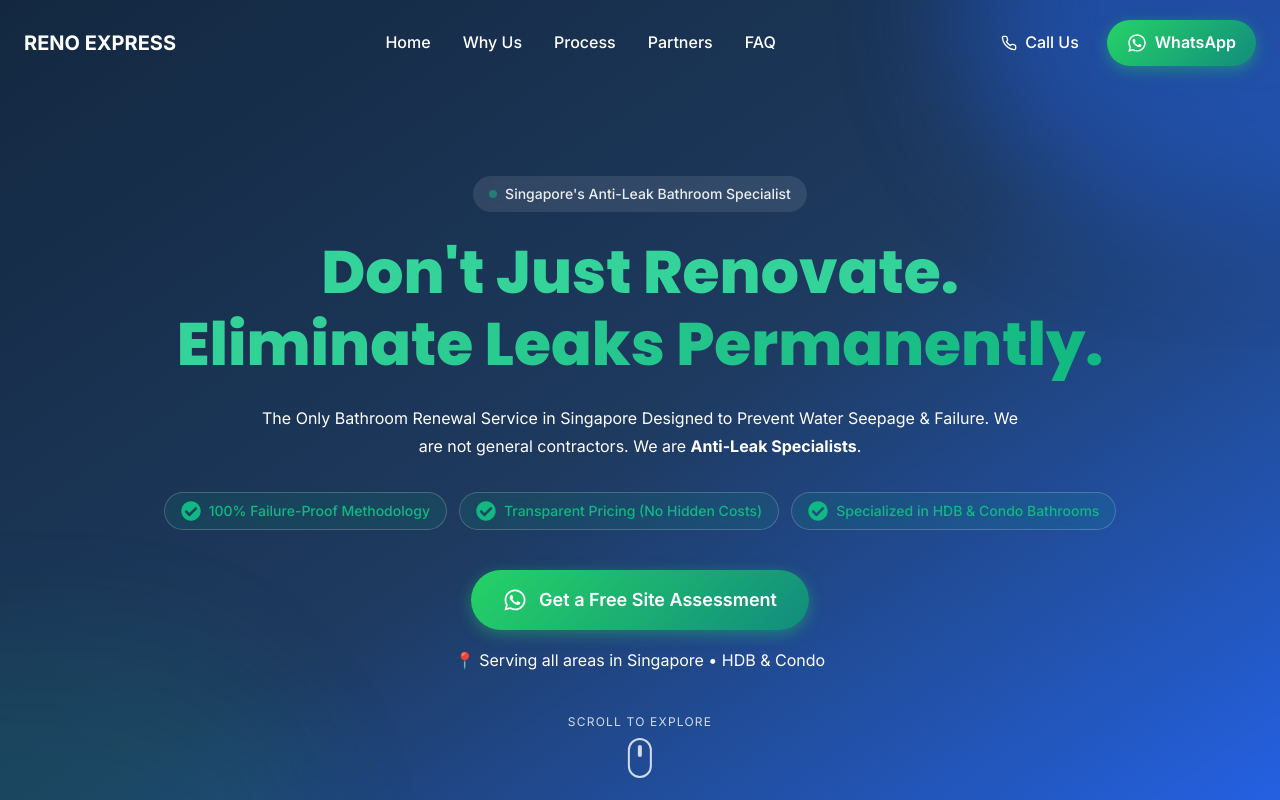
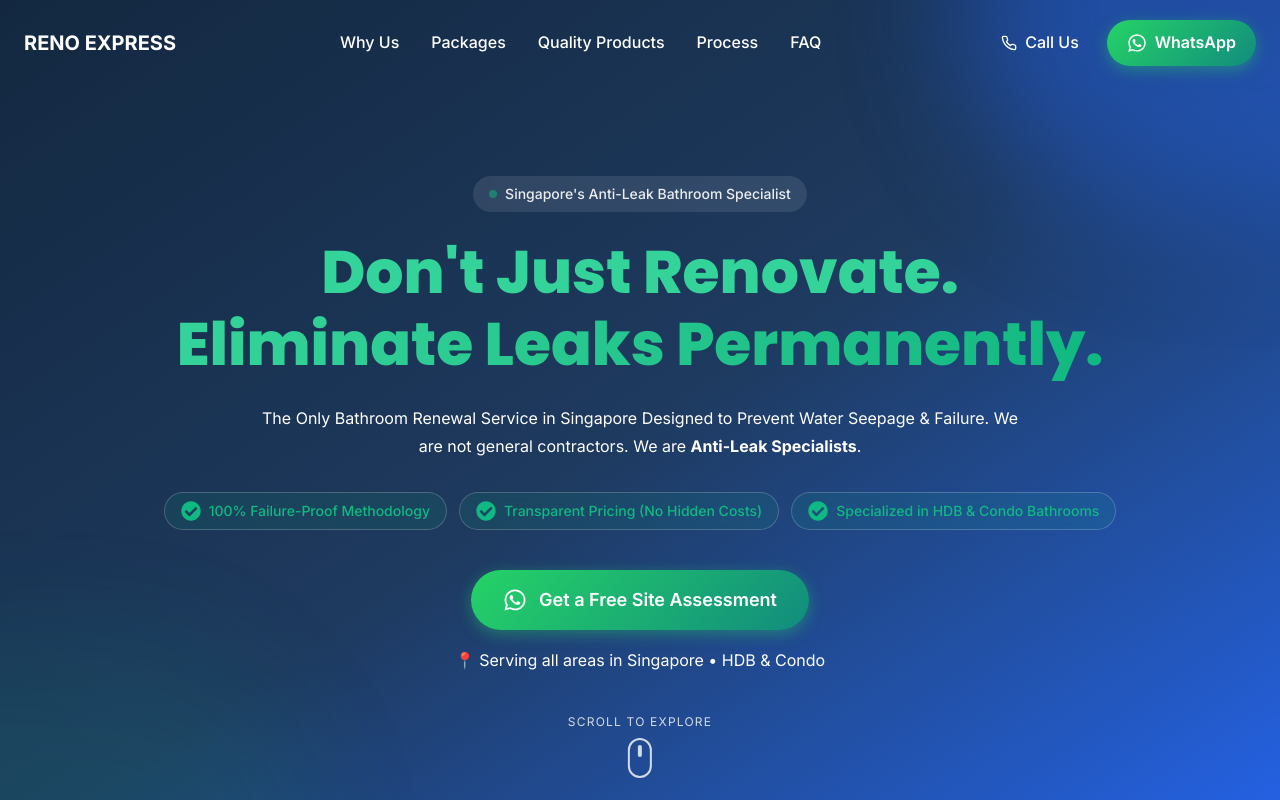
Before and after one commit to rendiero25/AntileakSingaporeWebsite, a React (Vite) app: page / in a window 1280 px wide. Shown: the top 800 px of the page. Built offline with nearby package versions, Linux system fonts and the light colour scheme.

Commit message:
change header links

```diff
--- a/src/components/Footer.tsx
+++ b/src/components/Footer.tsx
@@ -14,10 +14,10 @@ const Footer = () => {
   const whatsappLink = `https://wa.me/${whatsappNumber.replace(/[^0-9]/g, "")}`;
 
   const navLinks = [
-    { name: "Home", href: "#hero" },
     { name: "Why Us", href: "#problem" },
-    { name: "Our Process", href: "#process" },
-    { name: "Partners", href: "#partners" },
+    { name: "Packages", href: "#prices" },
+    { name: "Quality Products", href: "#quality-products" },
+    { name: "Process", href: "#process" },
     { name: "FAQ", href: "#faq" },
   ];
 
@@ -141,19 +141,11 @@ const Footer = () => {
                   className="flex items-center gap-3 text-white/60 hover:text-[#10b981] transition-colors"
                 >
                   <FaWhatsapp className="w-5 h-5 text-[#10b981]" />
-                  +65 8888 8888
+                  +65 9121 8788
                 </a>
               </li>
-              <li>
-                <a
-                  href="tel:+6588888888"
-                  className="flex items-center gap-3 text-white/60 hover:text-white transition-colors"
-                >
-                  <FaPhone className="w-5 h-5" />
-                  +65 8888 8888
-                </a>
-              </li>
-              <li>
+
+              {/* <li>
                 <a
                   href="mailto:hello@antileaksg.com"
                   className="flex items-center gap-3 text-white/60 hover:text-white transition-colors"
@@ -161,15 +153,15 @@ const Footer = () => {
                   <FaEnvelope className="w-5 h-5" />
                   hello@antileaksg.com
                 </a>
-              </li>
-              <li className="flex items-start gap-3 text-white/60">
+              </li> */}
+              {/* <li className="flex items-start gap-3 text-white/60">
                 <FaMapMarkerAlt className="w-5 h-5 mt-0.5 flex-shrink-0" />
                 <span>
                   Serving all areas in Singapore
                   <br />
                   HDB & Condo Specialists
                 </span>
-              </li>
+              </li> */}
             </ul>
           </div>
         </div>
--- a/src/components/Header.tsx
+++ b/src/components/Header.tsx
@@ -25,10 +25,13 @@ const Header = () => {
   }, []);
 
   const navLinks = [
-    { name: "Home", href: "#hero" },
     { name: "Why Us", href: "#problem" },
+    { name: "Packages", href: "#prices" },
+    { name: "Quality Products", href: "#quality-products" },
+    // { name: "Partners", href: "#partners" },
+    // { name: "Comparison", href: "#comparison" },
     { name: "Process", href: "#process" },
-    { name: "Partners", href: "#partners" },
+
     { name: "FAQ", href: "#faq" },
   ];
 
```
